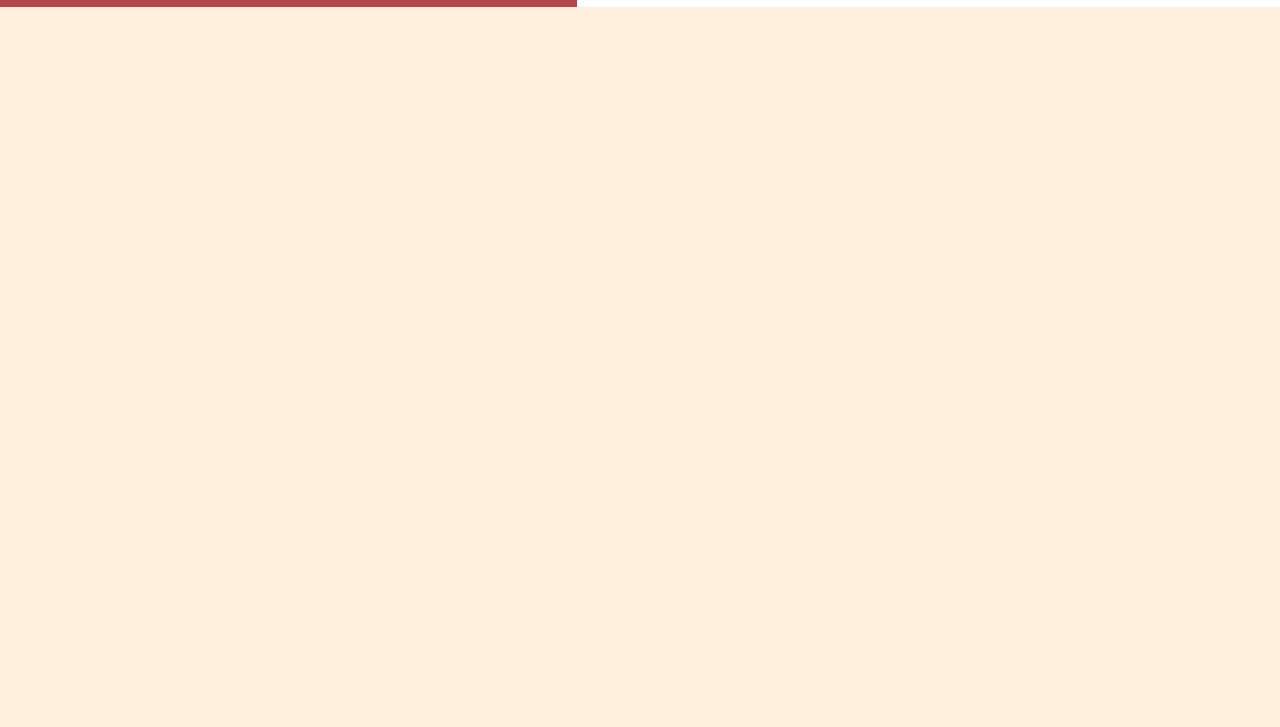
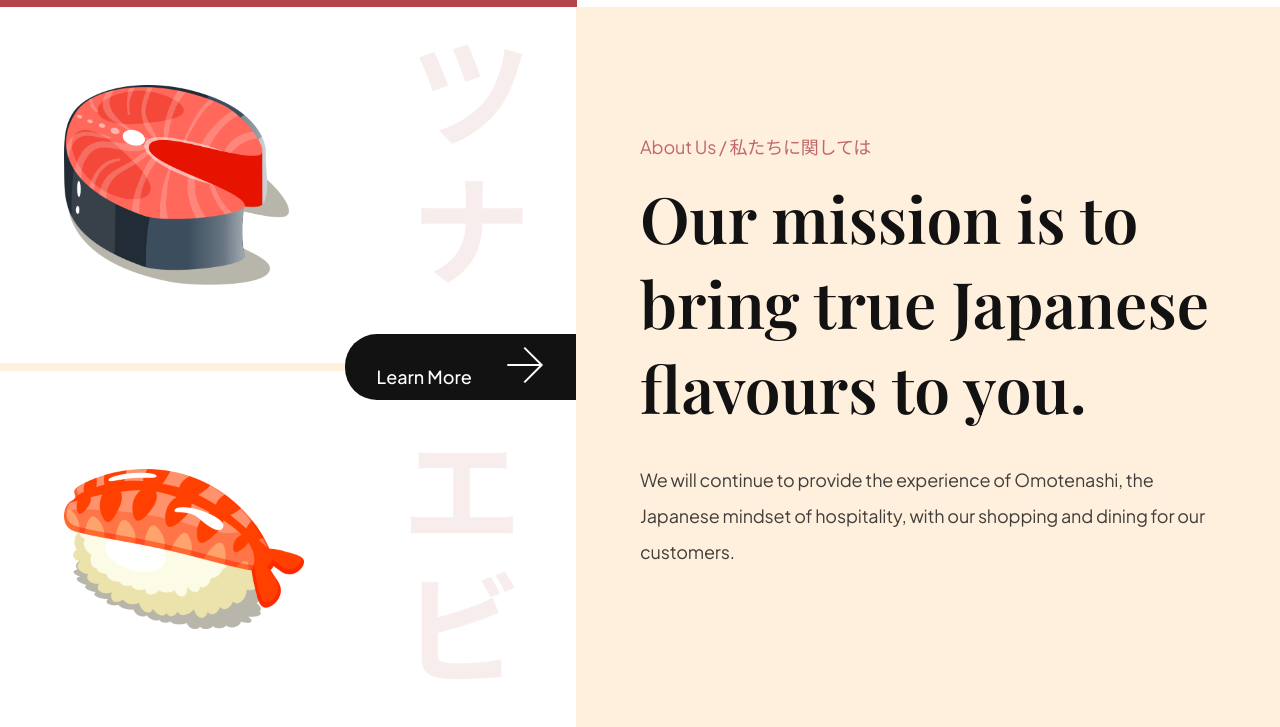
Before and after one commit to vnguyen5792/Sushi-Themed-Webiste, a website built with Vite: page index.html in a window 1280 px wide. Shown: the part 791-1518 px from the top of the page. Before the commit the page ends 800 px from the top, so only its background shows below. Built offline with nearby package versions, Linux system fonts and the light colour scheme.

Commit message:
completed the about section html and css

```diff
--- a/css/sections/about.css
+++ b/css/sections/about.css
@@ -0,0 +1,83 @@
+.about-us{
+    display: flex;
+    min-height: 720px;
+    overflow: hidden;
+}
+
+.about-us__image{
+    flex: 1;
+    display: flex;
+    flex-direction: column;
+    justify-content: center;
+
+    background: var(--color-white);
+    position: relative;
+}
+
+.about-us__image div{
+    padding: 32px 64px;
+
+    flex: 1;
+    display: flex;
+    align-items: center;
+
+    background-position: center;
+    background-repeat: no-repeat;
+    background-size: contain;
+}
+
+.about-us__image-sushi3{
+    border-bottom: 8px solid var(--color-creamson);
+
+    background-image: url("../../assets/about_bg1.png");
+}
+
+.about-us__image-sushi2{
+    background-image: url("../../assets/about_bg2.png");
+}
+
+.about-us__image-sushi3 img{
+    width: 225px;
+    height: 200px;
+}
+
+.about-us__image-sushi2 img{
+    width: 240px;
+    height: 160px;
+}
+
+.about-us__button{
+    position: absolute;
+    right: 0;
+
+    padding: 12px 32px;
+    min-height: 64px;
+
+    background: var(--secondary-color);
+    border-radius: 32px 0 0 32px;
+    border: 0;
+    outline: 0;
+
+    color: #fff;
+    font-family: var(--plus-jakarta-sans);
+    font-weight: 500;
+    font-size: 18px;
+    line-height: 23px;
+
+    cursor: pointer;
+}
+
+.about-us__button img{
+    object-fit: contain;
+    margin-left: 32px;
+}
+
+.about-us__content{
+    padding: 64px;
+
+    display: flex;
+    flex: 1;
+
+    justify-content: center;
+    flex-direction: column;
+}
--- a/index.html
+++ b/index.html
@@ -94,6 +94,32 @@
   </section>
   <!-- END: HERO -->
 
+  <!-- START: About Us -->
+  <section class="about-us" id="about-us">
+    <div class="about-us__image">
+      <div class="about-us__image-sushi3">
+        <img src="assets/sushi-3.png" alt="sushi">
+      </div>
+      <button class="about-us__button">
+        Learn More
+        <img src="assets/arrow-right.svg" alt="learn more">
+      </button>
+      <div class="about-us__image-sushi2">
+        <img src="assets/sushi-2.png" alt="sushi">
+      </div>
+    </div>
+
+    <div class="about-us__content">
+      <p class="sushi__subtitle">About Us / 私たちに関しては</p>
+      <h3 class="sushi__title">Our mission is to bring true Japanese flavours to you.</h3>
+      <p class="sushi__description">We will continue to provide the experience of Omotenashi,
+        the Japanese mindset of hospitality, with our shopping and dining for our
+        customers.
+      </p>
+    </div>
+  </section>
+  <!-- END: About Us -->
+
   <script src="js/script.js" type="module"></script>
 </body>
 </html>
--- a/js/script.js
+++ b/js/script.js
@@ -1,5 +1,5 @@
-// import AOS from "aos";
-// import "aos/dist/aos.css";
+import AOS from "aos";
+import "aos/dist/aos.css";
 
 // init AOS animation
 AOS.init({
--- a/package.json
+++ b/package.json
@@ -10,5 +10,8 @@
   },
   "devDependencies": {
     "vite": "^5.0.8"
+  },
+  "dependencies": {
+    "aos": "^3.0.0-beta.6"
   }
 }
```
Also changed, not shown: 1 other file.
